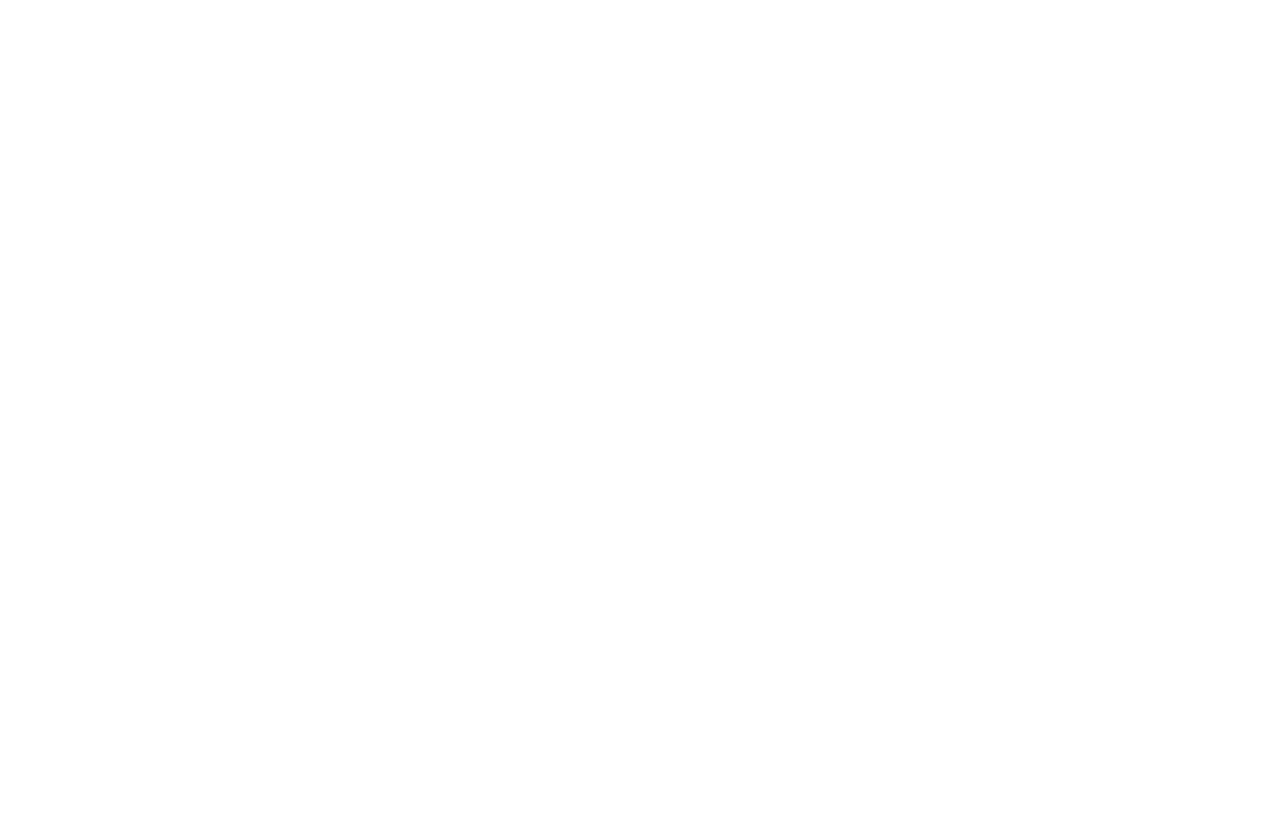
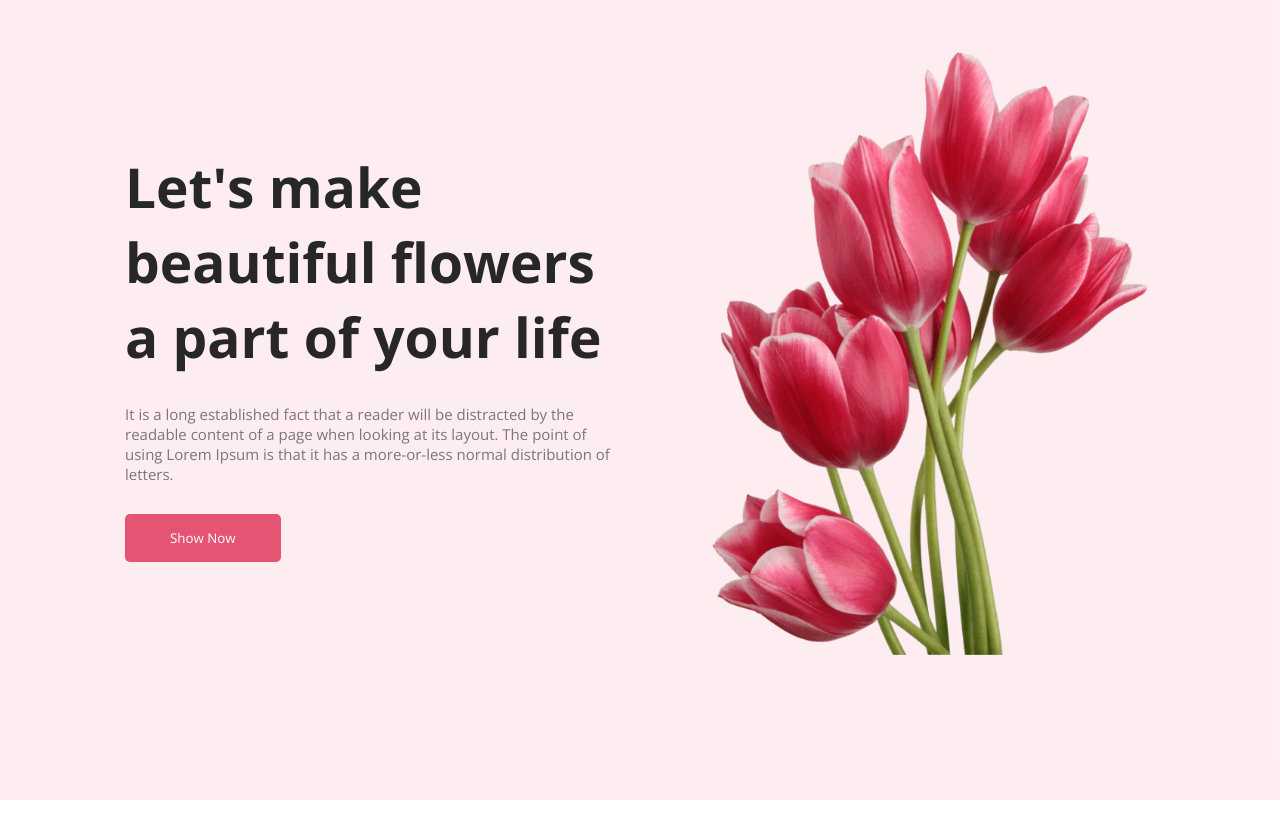
Before and after one commit to Rifazul-Islam/flower-shop-assignment, a plain HTML site: page index.html in a window 1280 px wide. Before the commit the page ends 800 px from the top, so only its background shows below. Drawn offline with nearby package versions, Linux system fonts and the light colour scheme.

Commit message:
added banner section completed

```diff
--- a/index.html
+++ b/index.html
@@ -4,10 +4,45 @@
     <meta charset="UTF-8">
     <meta name="viewport" content="width=device-width, initial-scale=1.0">
     <title>flower shop assignment</title>
+    <!--link the external css file connect-->
+    <link rel="stylesheet" href="styles/style.css">
+
+    <!--Google Font Link-->
+    <link rel="preconnect" href="https://fonts.googleapis.com">
+    <link rel="preconnect" href="https://fonts.gstatic.com" crossorigin>
+    <link href="https://fonts.googleapis.com/css2?
+     family=Open+Sans:wght@400;700&display=swap" rel="stylesheet">
+
 </head>
+
 <body>
-    <header></header>
+    <!--The Under  Header section-->
+    <header>
+       <div class="banner-container">
+          <div class="banner-left-side">
+            <h1 class="banner-title">Let's make <br> beautiful  flowers
+              <br> a part of your life</h1>
+           <p class="banner-description">It is a long established fact that a
+             reader will be
+            distracted by the readable content of a page when looking at
+            its layout. The point of using Lorem Ipsum is that it has a
+            more-or-less normal distribution of letters.</p>
+
+            <button class="btn-primary">Show Now</button>
+          </div>
+
+         <div class="banner-right-side">
+        <img class="banner-photo" src="Flower Asset/pngwing 10.png" alt="">
+
+         </div>
+       </div>
+
+    </header>
+
+    <!--The Under  Main section-->
     <main></main>
+
+    <!--The Under footer section-->
     <footer></footer>
 </body>
 </html>
--- /dev/null
+++ b/styles/style.css
@@ -0,0 +1,54 @@
+* {
+    margin: 0px;
+    padding: 0px;
+    font-family: 'Open Sans', sans-serif;
+}
+
+/* header section style related */
+
+header {
+    background-color: rgba(229, 84, 115, 0.10);
+    height: 100vh;
+    margin-bottom: 50px;
+}
+
+.banner-container {
+
+    display: flex;
+    justify-content:center;
+    align-items: center;
+    gap: 80px;
+    padding: 50px 50px 0px 50px;
+
+}
+
+
+.banner-title {
+    font-size: 55px;
+    font-weight: bold;
+    color: #272727;
+}
+
+.banner-description {
+    color: rgba(39, 39, 39, 0.60);
+    font-size: 15px;
+    margin: 30px 0px;
+    width: 500px;
+
+}
+
+.banner-photo {
+    width: 450px;
+    height: 605px;
+    object-fit: cover;
+}
+
+.btn-primary{
+ padding: 15px 45px;
+ border-radius: 5px;
+ text-align: center;
+ background:#E55473;
+ color: #fff;
+ border: 0px;
+
+}
```
